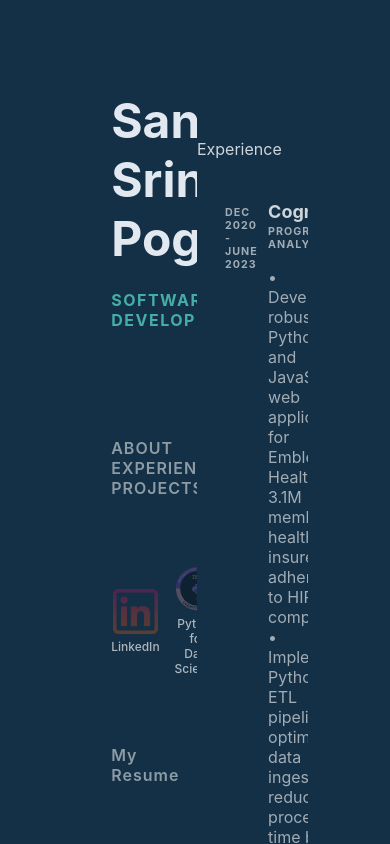
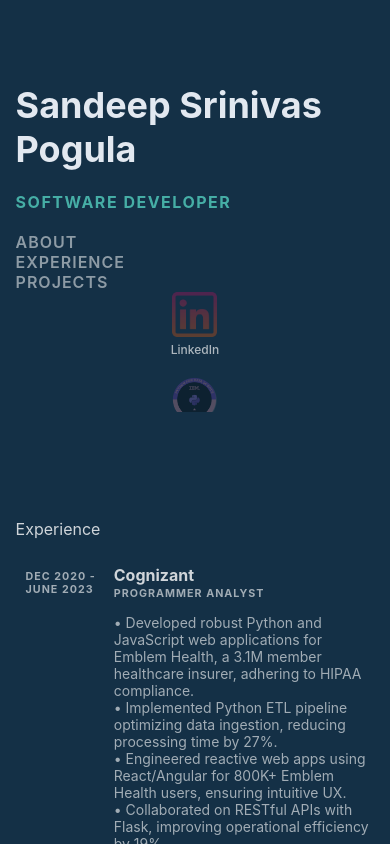
Before and after one commit to sandeepsrinivas7/sandeepsrinivas7.github.io, a plain HTML site: page index.html in a window 390 px wide. Shown: the top 844 px of the page. Drawn offline with Linux system fonts and the light colour scheme.

Commit message:
Update index.html

```diff
--- a/index.html
+++ b/index.html
@@ -427,6 +427,69 @@
    color: rgba(94, 234, 212, 0.85)
 }
 
+@media screen and (max-width: 768px) {
+    .main {
+        flex-direction: column;
+        padding: 0 4vw;
+        width: 92vw;
+    }
+
+    .hero {
+        width: 100%;
+        padding: 7vh 0;
+    }
+
+    .intro h1 {
+        font-size: 36px;
+    }
+
+    .intro h4 {
+        margin-bottom: 20px;
+    }
+
+    .intro p {
+        max-width: 100%;
+        font-size: 16px;
+    }
+
+    .content {
+        width: 100%;
+        padding: 7vh 0;
+    }
+
+    .about,
+    .journey {
+        padding: 3em 0;
+    }
+
+    .lesson {
+        width: 100%;
+        margin: 1em 0;
+        padding: 0.5em;
+    }
+
+    .lesson-intro {
+        padding-left: 0;
+    }
+
+    .lesson-details {
+        padding: 0 10px;
+    }
+
+    .lesson-details h4 {
+        font-size: 16px;
+    }
+
+    .lesson-details p {
+        font-size: 14px;
+    }
+
+    .social {
+        flex-direction: column;
+        gap: 20px;
+    }
+}
+
 
 </style>
 </head>
```
